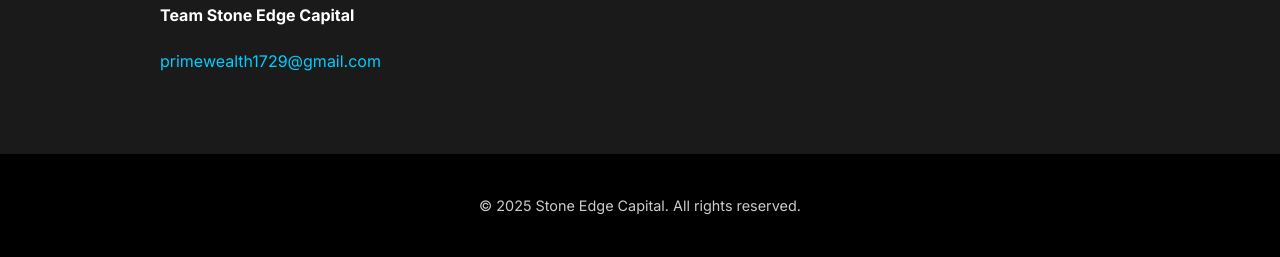
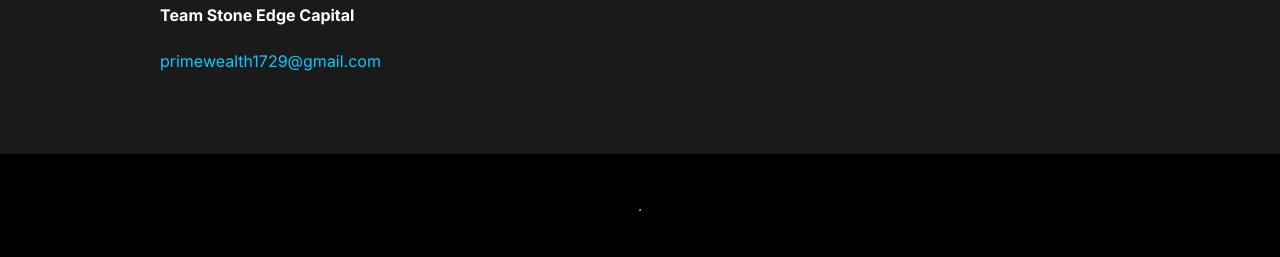
Before and after one commit to Kalash575/stone-edge, a Python web app: template templates/index.html in a window 1280 px wide. Shown: the part 3919-4176 px from the top of the page. Run offline with Jinja, Linux system fonts and the light colour scheme; the template is opened without the code that fills it, so the values that code supplies are empty; some libraries are stand-ins or nearby versions.

Commit message:
Update index.html

```diff
--- a/templates/index.html
+++ b/templates/index.html
@@ -698,7 +698,7 @@
 
     <footer>
         <div class="container">
-            <p>© 2025 Stone Edge Capital. All rights reserved.</p>
+            <p>.</p>
         </div>
     </footer>
 
```
